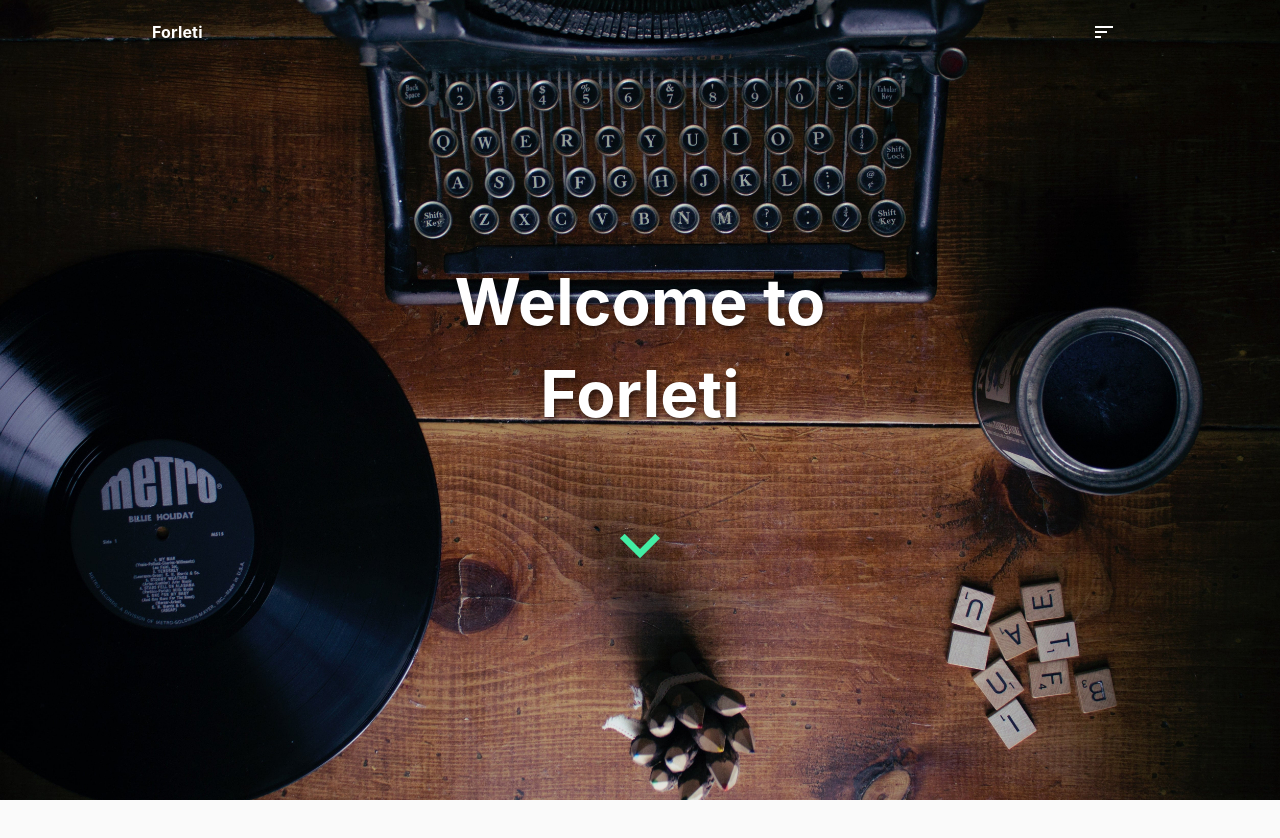
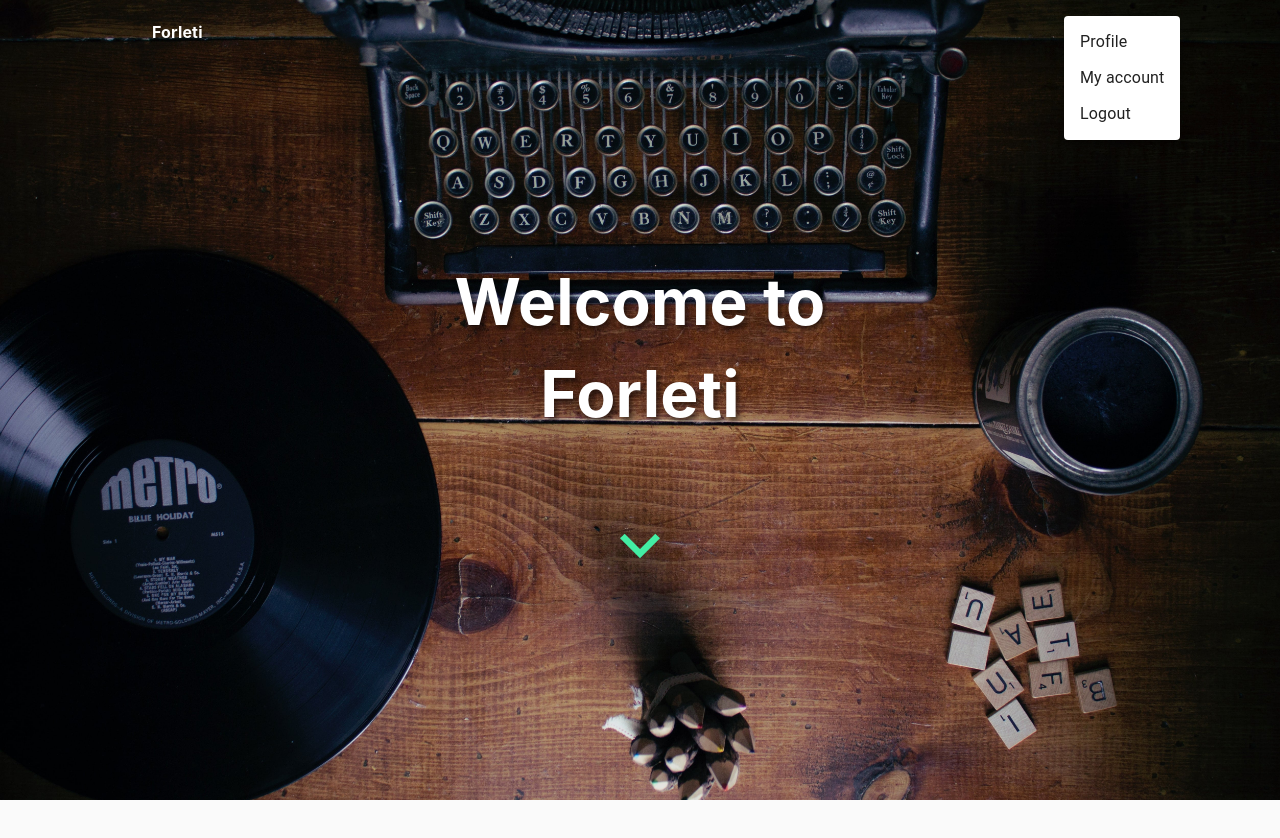
Before and after one commit to nbry/forleti-fe, a React (Create React App) app: page / in a window 1280 px wide. Both pictures are taken after a click on the button 1104 px from the left and 32 px from the top of the page. Shown: the top 838 px of the page. Built offline with nearby package versions, Linux system fonts and the light colour scheme.

Commit message:
Add basic MUI  menu to Header component

```diff
--- a/src/components/Header.js
+++ b/src/components/Header.js
@@ -2,15 +2,15 @@ import React from "react";
 import { AppBar, IconButton, Toolbar } from "@material-ui/core";
 import SortIcon from "@material-ui/icons/Sort";
 import styled from "styled-components";
+
+import HeaderMenu from "./HeaderMenu";
 
 function Header() {
   return (
     <StyledAppBar id="header" elevation={0}>
       <StyledToolbar>
         <Title>Forleti</Title>
-        <IconButton>
-          <StyledSortIcon />
-        </IconButton>
+        <HeaderMenu />
       </StyledToolbar>
     </StyledAppBar>
   );
@@ -29,12 +29,6 @@ const StyledAppBar = styled(AppBar)`
   background: none;
 `;
 
-const StyledSortIcon = styled(SortIcon)`
-  color: #fff;
-  text-shadow: 2px 3px 5px rgba(0, 0, 0, 0.5);
-  font-size: 1.5rem;
-`;
-
 const StyledToolbar = styled(Toolbar)`
   width: 80%;
   margin: 0 auto;
--- /dev/null
+++ b/src/components/HeaderMenu.js
@@ -0,0 +1,53 @@
+import React from "react";
+import { Button, Menu, MenuItem } from "@material-ui/core";
+import SortIcon from "@material-ui/icons/Sort";
+import styled from "styled-components";
+
+function HeaderMenu() {
+  const [anchorEl, setAnchorEl] = React.useState(null);
+
+  const handleClick = (event) => {
+    setAnchorEl(event.currentTarget);
+  };
+
+  const handleClose = () => {
+    setAnchorEl(null);
+  };
+
+  return (
+    <div>
+      <Button
+        aria-controls="simple-menu"
+        aria-haspopup="true"
+        onClick={handleClick}
+      >
+        <StyledSortIcon />
+      </Button>
+
+      <Menu
+        id="simple-menu"
+        anchorEl={anchorEl}
+        keepMounted
+        open={Boolean(anchorEl)}
+        onClose={handleClose}
+      >
+        <MenuItem onClick={handleClose}>Profile</MenuItem>
+        <MenuItem onClick={handleClose}>My account</MenuItem>
+        <MenuItem onClick={handleClose}>Logout</MenuItem>
+      </Menu>
+    </div>
+  );
+}
+
+export default HeaderMenu;
+
+// STYLES:
+const StyledSortIcon = styled(SortIcon)`
+  color: #fff;
+  text-shadow: 2px 3px 5px rgba(0, 0, 0, 0.5);
+  font-size: 2rem;
+  :hover {
+    transition: 400ms;
+    color: rgb(67, 238, 164);
+  }
+`;
--- a/src/components/LandingPageBanner.js
+++ b/src/components/LandingPageBanner.js
@@ -44,6 +44,6 @@ const StyledExpandMoreIcon = styled(ExpandMoreIcon)`
 
 const Title = styled.h2`
   color: white;
-  text-shadow: 2px 3px 5px rgba(0, 0, 0, 0.5);
+  text-shadow: 3px 4px 5px rgba(0, 0, 0, 0.5);
   font-size: 4rem;
 `;
```
